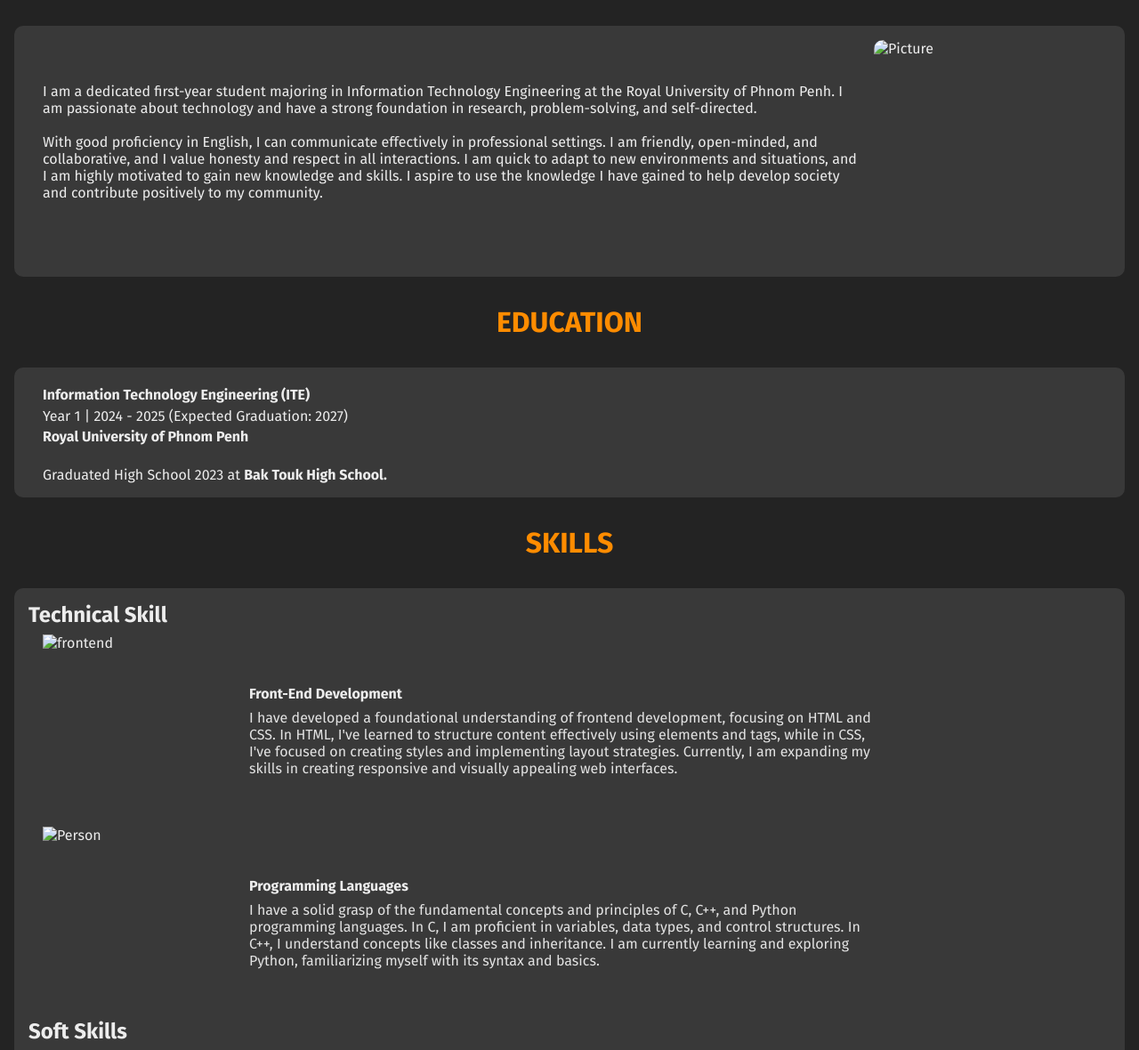
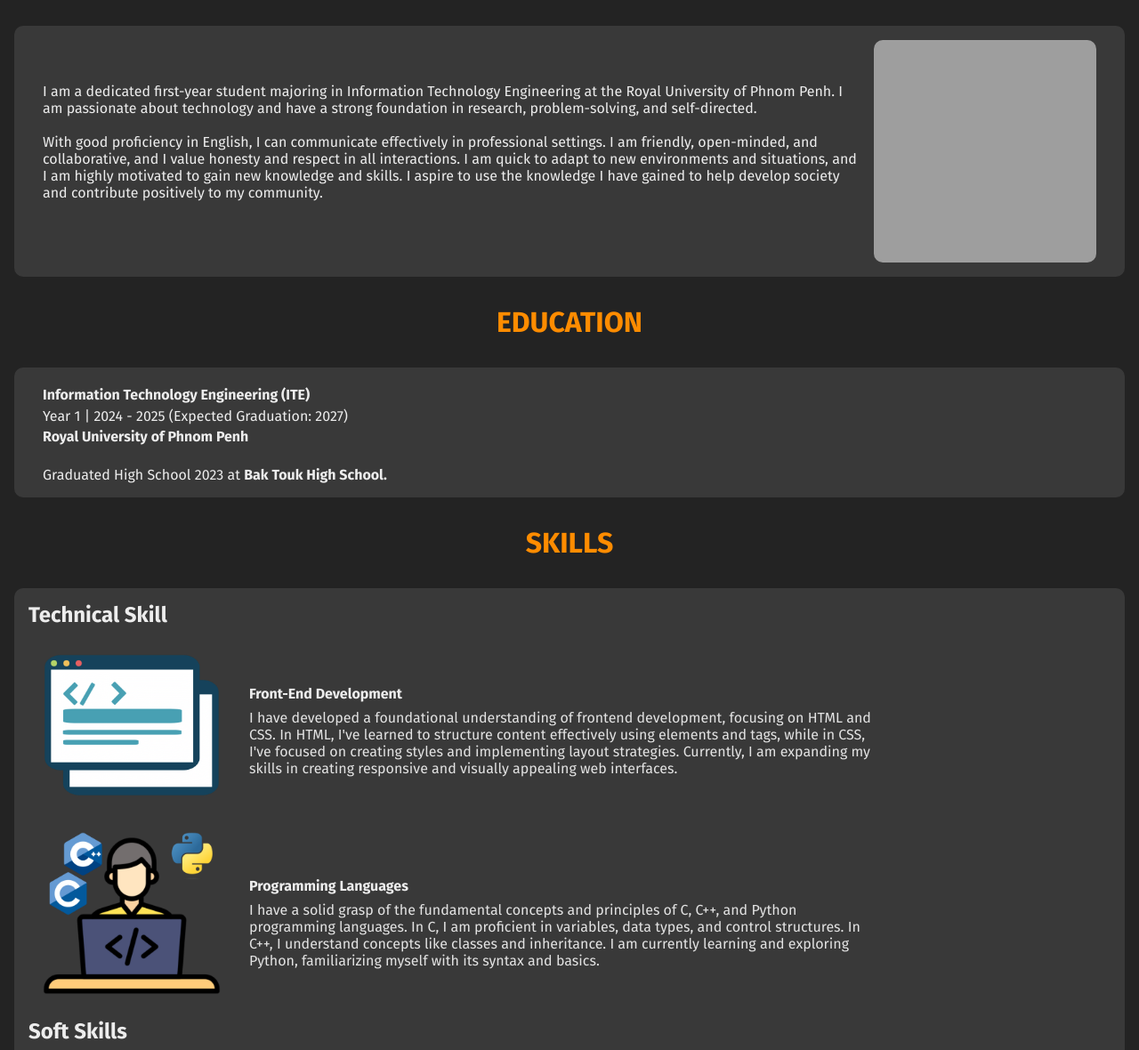
Before and after one commit to Seung-Vannet/Portfolio, a plain HTML site: page index.html in a window 1280 px wide. Shown: the part 684-1864 px from the top of the page at 89% size. Drawn offline with Linux system fonts and the light colour scheme; the site is published under a folder, as on GitHub Pages, so addresses that start at the root find nothing.

Commit message:
fixed images path

```diff
--- a/index.html
+++ b/index.html
@@ -6,7 +6,7 @@
     <title>Seung Vannet</title>
     <link
       rel="icon"
-      href="/img/Profile.png"
+      href="img/Profile.png"
       type="image/i-con"
     />
     <link rel="stylesheet" href="style.css" />
@@ -49,7 +49,7 @@
           </figcaption>
           <img
           id="main__Logo"
-            src="/img/ME.jpg"
+            src="img/ME.jpg"
             alt="Me"
             title="Me"
             width="3020"
@@ -66,7 +66,7 @@
         <figure class="Center">
         </figcaption>
         <img
-        src="/img/1.jpg"
+        src="img/1.jpg"
         alt="Picture"
         title="Picture"
         width="532"
@@ -115,7 +115,7 @@
       <h1>Technical Skill</h1>
       <div class="center__content">
  <figure class="Figure__FrontEnd">
-        <img class="skill__img1" src="/img/FrontEnd.png" alt="frontend" width="1192" height="1196">
+        <img class="skill__img1" src="img/FrontEnd.png" alt="frontend" width="1192" height="1196">
         <figcaption class="img1__Figcap">
           <span class="img1__span1">Front-End Development <br></span>
           <span class="img1__span2">I have developed a foundational understanding of frontend development, focusing on HTML and CSS. In HTML, I've learned to structure content effectively using elements and tags, while in CSS, I've focused on creating styles and implementing layout strategies. Currently, I am expanding my skills in creating responsive and visually appealing web interfaces.</span>
@@ -123,7 +123,7 @@
       </figure>
 
       <figure class="Figure__FrontEnd">
-        <img class="skill__img2"  src="/img/Person.png" alt="Person" width="1080" height="1080">
+        <img class="skill__img2"  src="img/Person.png" alt="Person" width="1080" height="1080">
         <figcaption class="img2__Figcap">
           <span class="img2__span1">Programming Languages<br></span>
           <span class="img2__span2">I have a solid grasp of the fundamental concepts and principles of C, C++, and Python programming languages. In C, I am proficient in variables, data types, and control structures. In C++, I understand concepts like classes and inheritance. I am currently learning and exploring Python, familiarizing myself with its syntax and basics.</span>
```
